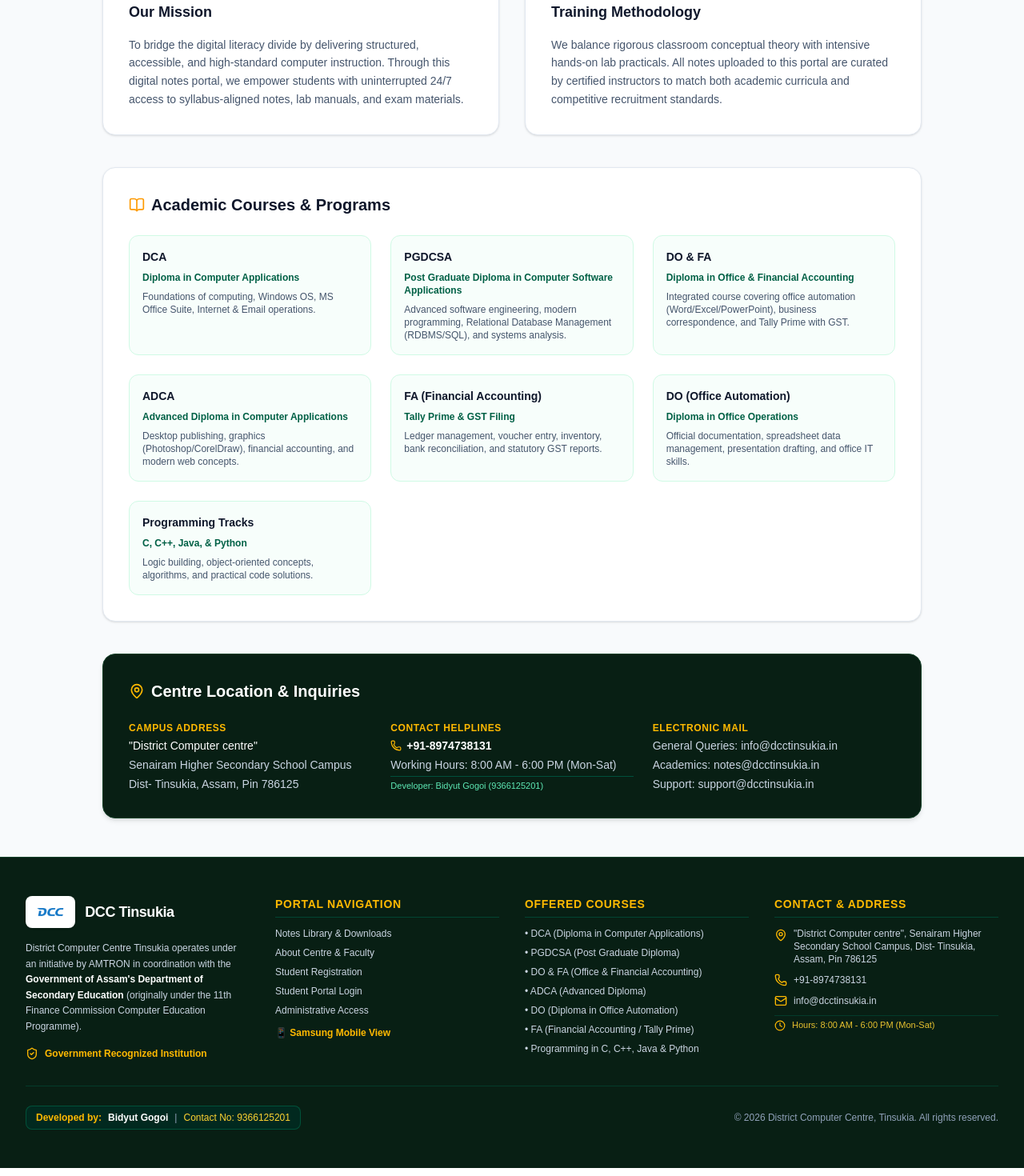
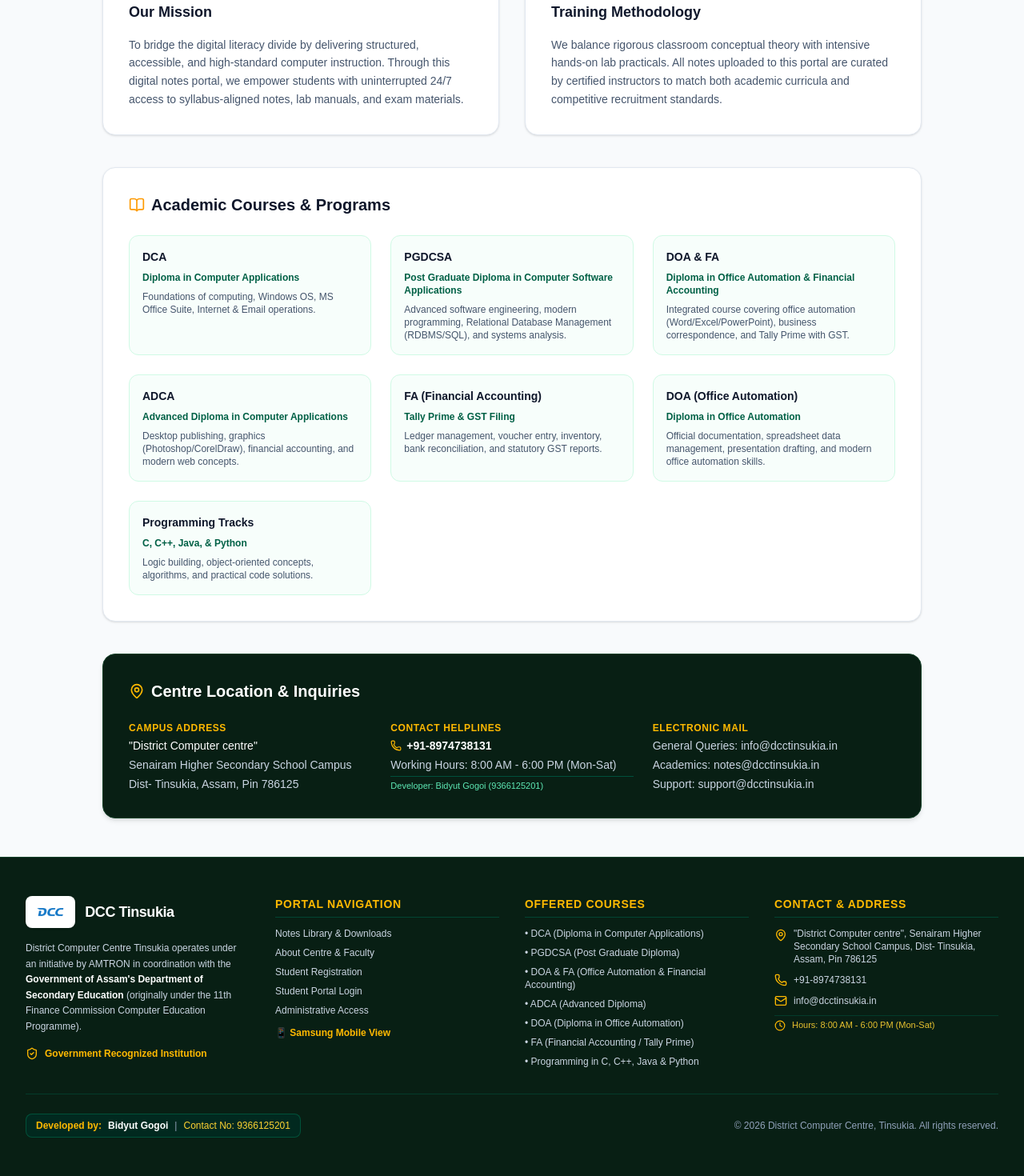
Before and after one commit to b4bidyut-dev/dcctinsukia, a Next.js app: page /about in a window 1280 px wide. Shown: the part 851-2321 px from the top of the page at 80% size. Built offline with nearby package versions, Linux system fonts and the light colour scheme; no server answers.

Commit message:
feat(courses): rename DO & FA to DOA & FA (Diploma in Office Automation & Financial Accounting)

```diff
--- a/prisma/seed.ts
+++ b/prisma/seed.ts
@@ -35,7 +35,7 @@ BT
 0 -30 Td
 (District Computer Centre - Authorized IT Education Centre, Tinsukia, Assam) Tj
 0 -20 Td
-(Official Study Material for DCA / PGDCSA / DO & FA Students) Tj
+(Official Study Material for DCA / PGDCSA / DOA & FA Students) Tj
 0 -30 Td
 (Key Topics:) Tj
 0 -20 Td
--- a/src/app/about/page.tsx
+++ b/src/app/about/page.tsx
@@ -121,8 +121,8 @@ export default function AboutPage() {
             </div>
 
             <div className="p-4 rounded-xl border border-emerald-100 bg-emerald-50/40 space-y-2">
-              <div className="font-bold text-sm text-slate-900">DO & FA</div>
-              <div className="text-xs text-emerald-800 font-semibold">Diploma in Office & Financial Accounting</div>
+              <div className="font-bold text-sm text-slate-900">DOA & FA</div>
+              <div className="text-xs text-emerald-800 font-semibold">Diploma in Office Automation & Financial Accounting</div>
               <p className="text-xs text-slate-600">
                 Integrated course covering office automation (Word/Excel/PowerPoint), business correspondence, and Tally Prime with GST.
               </p>
@@ -145,10 +145,10 @@ export default function AboutPage() {
             </div>
 
             <div className="p-4 rounded-xl border border-emerald-100 bg-emerald-50/40 space-y-2">
-              <div className="font-bold text-sm text-slate-900">DO (Office Automation)</div>
-              <div className="text-xs text-emerald-800 font-semibold">Diploma in Office Operations</div>
+              <div className="font-bold text-sm text-slate-900">DOA (Office Automation)</div>
+              <div className="text-xs text-emerald-800 font-semibold">Diploma in Office Automation</div>
               <p className="text-xs text-slate-600">
-                Official documentation, spreadsheet data management, presentation drafting, and office IT skills.
+                Official documentation, spreadsheet data management, presentation drafting, and modern office automation skills.
               </p>
             </div>
 
--- a/src/app/admin/upload/UploadFormClient.tsx
+++ b/src/app/admin/upload/UploadFormClient.tsx
@@ -296,8 +296,8 @@ export default function UploadFormClient({ categories }: UploadFormClientProps)
             <option value="DCA">DCA (Diploma in Computer Application)</option>
             <option value="PGDCSA">PGDCSA (Post Graduate Diploma in Computer Software Applications)</option>
             <option value="ADCA">ADCA (Advanced Diploma in Computer Applications)</option>
-            <option value="DO & FA">DO & FA (Diploma in Office & Financial Accounting)</option>
-            <option value="DO">DO (Diploma in Office Automation)</option>
+            <option value="DOA & FA">DOA & FA (Diploma in Office Automation & Financial Accounting)</option>
+            <option value="DOA">DOA (Diploma in Office Automation)</option>
             <option value="FA">FA (Financial Accounting - Tally Prime)</option>
             <option value="CCC">CCC (Course on Computer Concepts)</option>
             <option value="Assam IT Exam Preparation">Assam IT Exam Preparation</option>
--- a/src/app/library/page.tsx
+++ b/src/app/library/page.tsx
@@ -105,7 +105,7 @@ export default async function NotesLibraryPage({ searchParams }: LibraryProps) {
                 District Computer Centre Notes Library
               </h1>
               <p className="text-xs sm:text-sm text-emerald-100 max-w-2xl">
-                Official computer science modules, DCA, PGDCSA, DO &amp; FA notes, lab workbooks, and examination revision sets.
+                Official computer science modules, DCA, PGDCSA, DOA &amp; FA notes, lab workbooks, and examination revision sets.
               </p>
             </div>
 
--- a/src/components/Footer.tsx
+++ b/src/components/Footer.tsx
@@ -70,9 +70,9 @@ export default function Footer() {
             <ul className="space-y-2 text-xs text-slate-300">
               <li>• DCA (Diploma in Computer Applications)</li>
               <li>• PGDCSA (Post Graduate Diploma)</li>
-              <li>• DO &amp; FA (Office &amp; Financial Accounting)</li>
+              <li>• DOA &amp; FA (Office Automation &amp; Financial Accounting)</li>
               <li>• ADCA (Advanced Diploma)</li>
-              <li>• DO (Diploma in Office Automation)</li>
+              <li>• DOA (Diploma in Office Automation)</li>
               <li>• FA (Financial Accounting / Tally Prime)</li>
               <li>• Programming in C, C++, Java &amp; Python</li>
             </ul>
```
Also changed, not shown: 1 other file (tests, documents, lock files or other folders).
